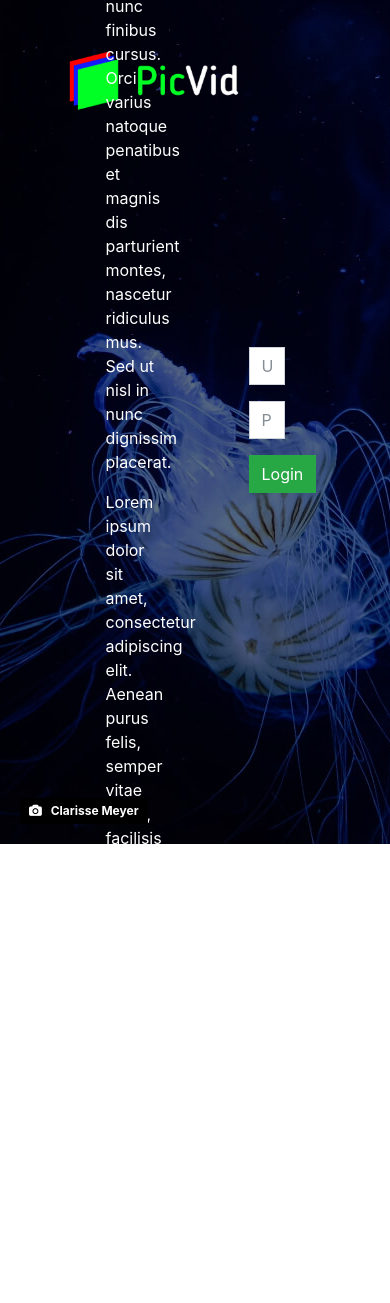
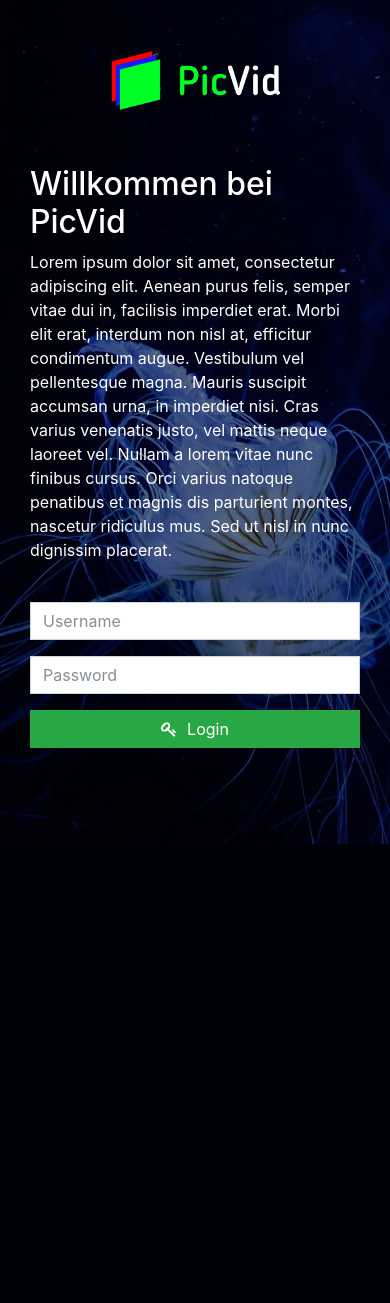
Before and after one commit to PicVid/picvid-core, a PHP site: page /login in a window 390 px wide. Shown: the top 1303 px of the page. After the commit the page ends 844 px from the top, so only its background shows below. Run offline with PHP 8.4, Linux system fonts and the light colour scheme; data that the repository does not hold is empty; some libraries are stand-ins or nearby versions.

Commit message:
fixed responsive design with bootstrap on the login page.

```diff
--- a/resource/template/css/picvid.css
+++ b/resource/template/css/picvid.css
@@ -224,7 +224,7 @@ body#upload-index form button,
 body#upload-index form textarea {
     border-radius: 0;
 }
-body#upload-index form button i {
+form button i {
     margin-right:10px;
 }
 
@@ -244,6 +244,8 @@ input[type="text"]:-webkit-autofill:hover,
 input[type="text"]:-webkit-autofill:focus {
     -webkit-box-shadow: 0 0 0 30px white inset;
 }
+
+/** new class to extend bootstrap beta 4. (buttons with breakpoint). */
 @media screen and (max-width: 767px) {
     .btn-sm-block {
         display: block;
--- a/src/View/Login/IndexView.php
+++ b/src/View/Login/IndexView.php
@@ -1,29 +1,22 @@
 <div class="bg-overlay"></div>
-<a class="credits" href="https://unsplash.com/@clarissemeyer?utm_medium=referral&amp;utm_campaign=photographer-credit&amp;utm_content=creditBadge" target="_blank" rel="noopener noreferrer" title="Download free do whatever you want high-resolution photos from Clarisse Meyer">
+<a class="credits d-none d-md-inline-block" href="https://unsplash.com/@clarissemeyer?utm_medium=referral&amp;utm_campaign=photographer-credit&amp;utm_content=creditBadge" target="_blank" rel="noopener noreferrer" title="Download free do whatever you want high-resolution photos from Clarisse Meyer">
     <span><i class="fa fa-camera" aria-hidden="true"></i></span>
     <span>Clarisse Meyer</span>
 </a>
 <div class="container-fluid d-flex flex-column">
-    <div class="d-flex flex-row justify-content-start align-items-center p-5 mb-5">
-        <a href="{{URL}}">
-            <img class="logo" height="65" src="{{LOGO_URL}}"/>
-        </a>
+    <div class="d-flex flex-row justify-content-center justify-content-sm-center justify-content-md-start justify-content-lg-start justify-content-xl-start p-5">
+        <a href="{{URL}}"><img class="logo" height="65" src="{{LOGO_URL}}"/></a>
     </div>
-    <div class="d-flex flex-row justify-content-around align-items-center mt-2 p-5 h-50">
-        <div class="col col-4">
+    <div class="row d-flex flex-row mt-1 mt-md-3 mx-0 justify-content-center">
+        <div class="col col-12 col-sm-12 col-md-6 col-lg-6 col-xl-5 pr-md-5 mb-4 mb-sm-4 mb-md-4 mb-lg-0 mb-xl-0">
             <h2>Willkommen bei PicVid</h2>
             <p>Lorem ipsum dolor sit amet, consectetur adipiscing elit. Aenean purus felis, semper vitae dui in,
                 facilisis imperdiet erat. Morbi elit erat, interdum non nisl at, efficitur condimentum augue. Vestibulum
                 vel pellentesque magna. Mauris suscipit accumsan urna, in imperdiet nisi. Cras varius venenatis justo, vel
                 mattis neque laoreet vel. Nullam a lorem vitae nunc finibus cursus. Orci varius natoque penatibus et magnis
                 dis parturient montes, nascetur ridiculus mus. Sed ut nisl in nunc dignissim placerat.</p>
-            <p>Lorem ipsum dolor sit amet, consectetur adipiscing elit. Aenean purus felis, semper vitae dui in,
-                facilisis imperdiet erat. Morbi elit erat, interdum non nisl at, efficitur condimentum augue. Vestibulum
-                vel pellentesque magna. Mauris suscipit accumsan urna, in imperdiet nisi. Cras varius venenatis justo, vel
-                mattis neque laoreet vel. Nullam a lorem vitae nunc finibus cursus. Orci varius natoque penatibus et magnis
-                dis parturient montes, nascetur ridiculus mus. Sed ut nisl in nunc dignissim placerat.</p>
         </div>
-        <div class="col col-3">
+        <div class="col col-12 col-sm-12 col-md-6 col-lg-5 col-xl-4 pl-md-5 mb-2">
             <form class="ajax" method="post" data-action="{{URL}}login/login">
                 <input type="hidden" name="token" value="{{token}}"/>
                 <div class="alert" role="alert"></div>
@@ -36,7 +29,7 @@
                     <input class="form-control" name="login_password" type="password" placeholder="Password"/>
                 </div>
                 <div class="form-group">
-                    <input type="submit" class="btn btn-success" value="Login"/>
+                    <button type="submit" class="btn btn-success btn-sm-block"><i class="fa fa-key" aria-hidden="true"></i>Login</button>
                 </div>
             </form>
         </div>
```
